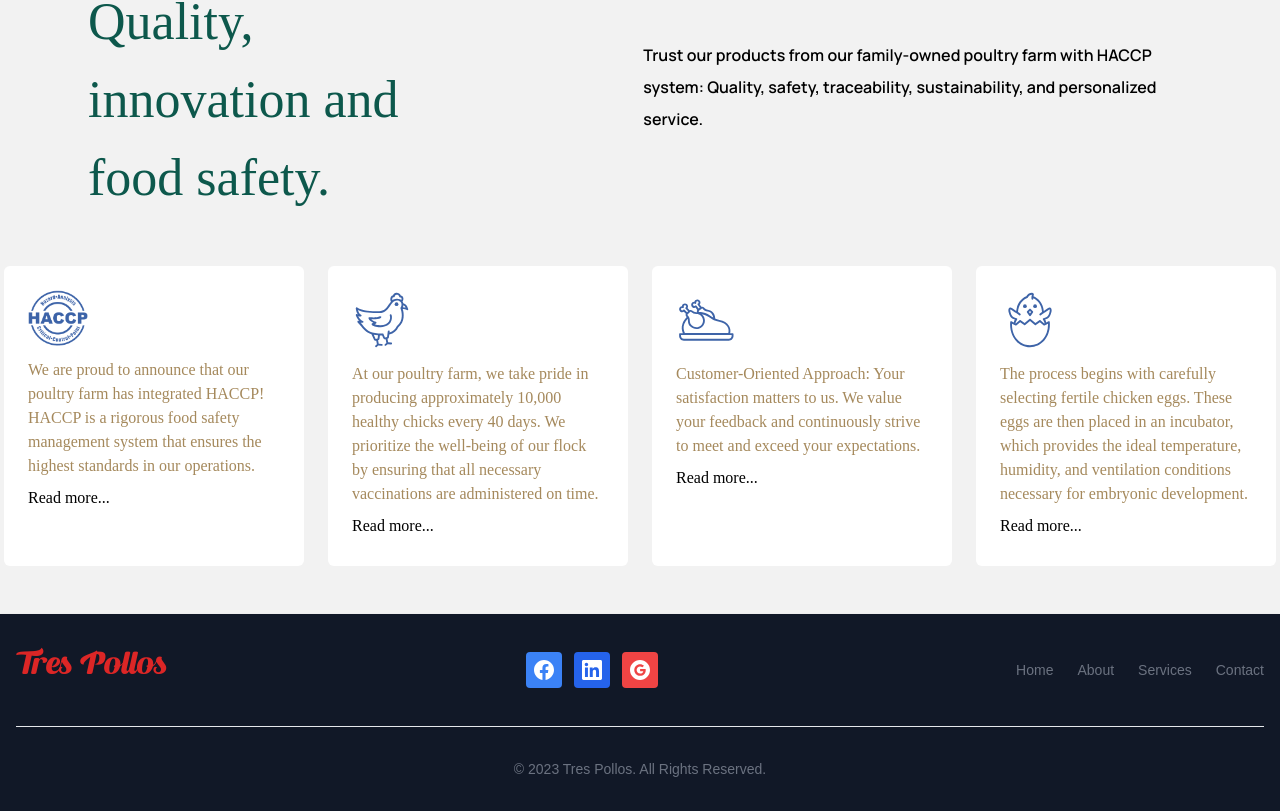
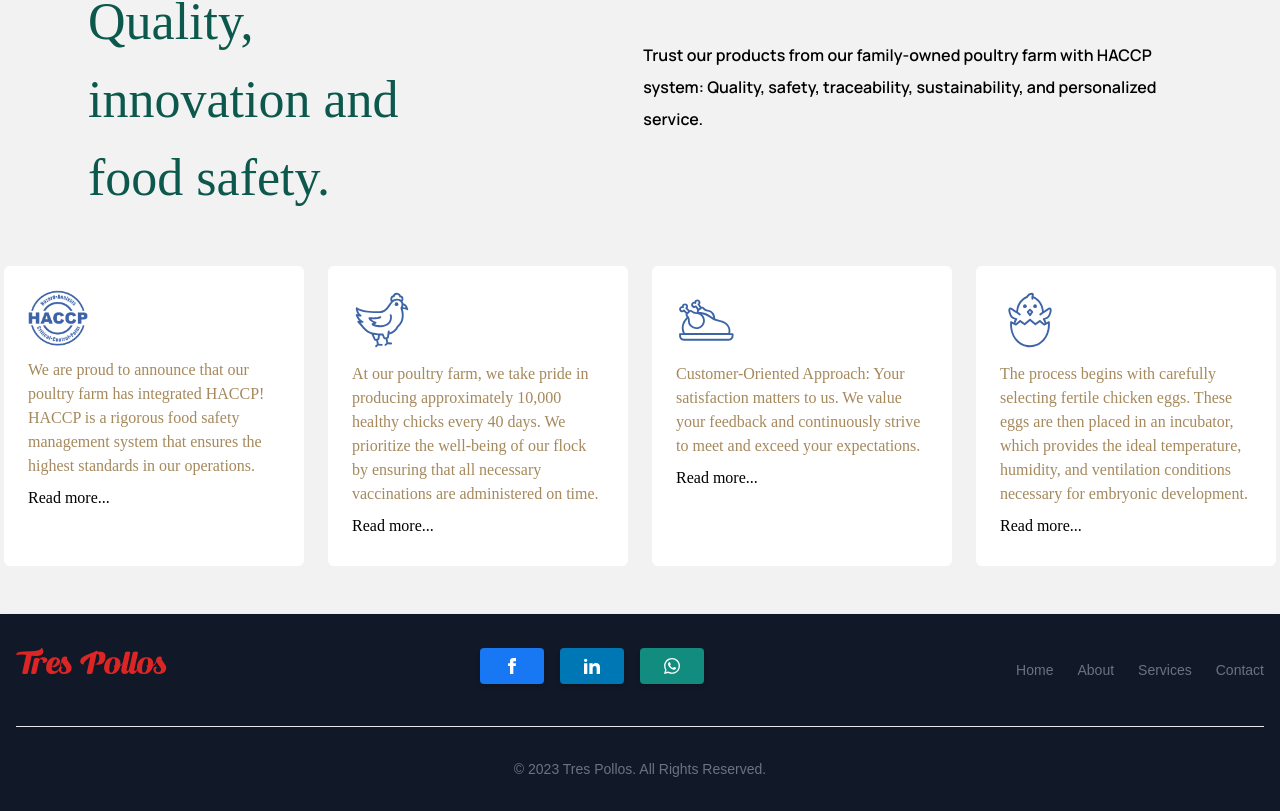
Before and after one commit to sttttack/tres-pollos-landing-page, a React (Vite) app: page / in a window 1280 px wide. Shown: the part 867-1678 px from the top of the page. Built offline with nearby package versions, Linux system fonts and the light colour scheme; a web font is replaced by a local one.

Commit message:
repalce social media icons

```diff
--- a/src/components/ContactComponent.tsx
+++ b/src/components/ContactComponent.tsx
@@ -9,7 +9,7 @@
           backgroundImage: `url(${Board})`,
         }}
       >
-        <div className="container mt-[30vh] flex my-24 mx-auto md:px-6 lg:w-[1440px]">
+        <div className="container mt-[30vh] flex my-24 mx-auto md:px-6 lg:w-[1440px] animate-slideUp">
           <div className="container px-6 md:px-12">
             <div className="block rounded-lg bg-[hsla(0,0%,100%,0.8)] px-6 py-12 shadow-[0_2px_15px_-3px_rgba(0,0,0,0.07),0_10px_20px_-2px_rgba(0,0,0,0.04)] dark:bg-[hsla(0,0%,5%,0.7)] dark:shadow-black/20 md:py-16 md:px-12 -mt-[100px] backdrop-blur-[30px]">
               <div className="flex flex-wrap">
--- a/src/components/FooterComponent.tsx
+++ b/src/components/FooterComponent.tsx
@@ -6,44 +6,50 @@
       <div className="w-full max-w-screen-xl mx-auto p-4 md:py-8">
         <div className="sm:flex sm:items-center sm:justify-between">
           <h3 className="text-3xl mb-3 font-osita text-red-600">Tres Pollos</h3>
-          <div className={`flex gap-3 mb-4 md:mb-0`}>
-            <button className="bg-blue-500 p-2 font-semibold text-white inline-flex items-center space-x-2 rounded">
+          <div className={`flex gap-4 mb-4 md:mb-0`}>
+            <button
+              type="button"
+              data-te-ripple-init
+              data-te-ripple-color="light"
+              className="mb-2 inline-block bg-[#1877f2] rounded px-6 py-2.5 text-xs font-medium uppercase leading-normal text-white shadow-md transition duration-150 ease-in-out hover:shadow-lg focus:shadow-lg focus:outline-none focus:ring-0 active:shadow-lg"
+            >
               <svg
-                className="w-5 h-5 fill-current"
-                role="img"
                 xmlns="http://www.w3.org/2000/svg"
+                className="h-4 w-4"
+                fill="currentColor"
                 viewBox="0 0 24 24"
               >
-                <path d="M24 12.073c0-6.627-5.373-12-12-12s-12 5.373-12 12c0 5.99 4.388 10.954 10.125 11.854v-8.385H7.078v-3.47h3.047V9.43c0-3.007 1.792-4.669 4.533-4.669 1.312 0 2.686.235 2.686.235v2.953H15.83c-1.491 0-1.956.925-1.956 1.874v2.25h3.328l-.532 3.47h-2.796v8.385C19.612 23.027 24 18.062 24 12.073z" />
+                <path d="M9 8h-3v4h3v12h5v-12h3.642l.358-4h-4v-1.667c0-.955.192-1.333 1.115-1.333h2.885v-5h-3.808c-3.596 0-5.192 1.583-5.192 4.615v3.385z" />
               </svg>
             </button>
-            <button className="bg-blue-600 p-2 font-semibold text-white inline-flex items-center space-x-2 rounded">
+            <button
+              type="button"
+              data-te-ripple-init
+              data-te-ripple-color="light"
+              className="mb-2 inline-block bg-[#0077b5] rounded px-6 py-2.5 text-xs font-medium uppercase leading-normal text-white shadow-md transition duration-150 ease-in-out hover:shadow-lg focus:shadow-lg focus:outline-none focus:ring-0 active:shadow-lg"
+            >
               <svg
-                className="w-5 h-5 fill-current"
-                role="img"
-                viewBox="0 0 256 256"
                 xmlns="http://www.w3.org/2000/svg"
+                className="h-4 w-4"
+                fill="currentColor"
+                viewBox="0 0 24 24"
               >
-                <g>
-                  <path d="M218.123122,218.127392 L180.191928,218.127392 L180.191928,158.724263 C180.191928,144.559023 179.939053,126.323993 160.463756,126.323993 C140.707926,126.323993 137.685284,141.757585 137.685284,157.692986 L137.685284,218.123441 L99.7540894,218.123441 L99.7540894,95.9665207 L136.168036,95.9665207 L136.168036,112.660562 L136.677736,112.660562 C144.102746,99.9650027 157.908637,92.3824528 172.605689,92.9280076 C211.050535,92.9280076 218.138927,118.216023 218.138927,151.114151 L218.123122,218.127392 Z M56.9550587,79.2685282 C44.7981969,79.2707099 34.9413443,69.4171797 34.9391618,57.260052 C34.93698,45.1029244 44.7902948,35.2458562 56.9471566,35.2436736 C69.1040185,35.2414916 78.9608713,45.0950217 78.963054,57.2521493 C78.9641017,63.090208 76.6459976,68.6895714 72.5186979,72.8184433 C68.3913982,76.9473153 62.7929898,79.26748 56.9550587,79.2685282 M75.9206558,218.127392 L37.94995,218.127392 L37.94995,95.9665207 L75.9206558,95.9665207 L75.9206558,218.127392 Z M237.033403,0.0182577091 L18.8895249,0.0182577091 C8.57959469,-0.0980923971 0.124827038,8.16056231 -0.001,18.4706066 L-0.001,237.524091 C0.120519052,247.839103 8.57460631,256.105934 18.8895249,255.9977 L237.033403,255.9977 C247.368728,256.125818 255.855922,247.859464 255.999,237.524091 L255.999,18.4548016 C255.851624,8.12438979 247.363742,-0.133792868 237.033403,0.000790807055"></path>
-                </g>
+                <path d="M4.98 3.5c0 1.381-1.11 2.5-2.48 2.5s-2.48-1.119-2.48-2.5c0-1.38 1.11-2.5 2.48-2.5s2.48 1.12 2.48 2.5zm.02 4.5h-5v16h5v-16zm7.982 0h-4.968v16h4.969v-8.399c0-4.67 6.029-5.052 6.029 0v8.399h4.988v-10.131c0-7.88-8.922-7.593-11.018-3.714v-2.155z" />
               </svg>
             </button>
-            <button className="bg-red-500 p-2 font-semibold text-white inline-flex items-center space-x-2 rounded">
+            <button
+              type="button"
+              data-te-ripple-init
+              data-te-ripple-color="light"
+              className="mb-2 inline-block bg-[#128c7e] rounded px-6 py-2.5 text-xs font-medium uppercase leading-normal text-white shadow-md transition duration-150 ease-in-out hover:shadow-lg focus:shadow-lg focus:outline-none focus:ring-0 active:shadow-lg"
+            >
               <svg
                 xmlns="http://www.w3.org/2000/svg"
-                aria-hidden="true"
-                role="img"
-                className="w-5"
-                preserveAspectRatio="xMidYMid meet"
+                className="h-4 w-4"
+                fill="currentColor"
                 viewBox="0 0 24 24"
               >
-                <g fill="none">
-                  <path
-                    d="M12 0C5.372 0 0 5.373 0 12s5.372 12 12 12c6.627 0 12-5.373 12-12S18.627 0 12 0zm.14 19.018c-3.868 0-7-3.14-7-7.018c0-3.878 3.132-7.018 7-7.018c1.89 0 3.47.697 4.682 1.829l-1.974 1.978v-.004c-.735-.702-1.667-1.062-2.708-1.062c-2.31 0-4.187 1.956-4.187 4.273c0 2.315 1.877 4.277 4.187 4.277c2.096 0 3.522-1.202 3.816-2.852H12.14v-2.737h6.585c.088.47.135.96.135 1.474c0 4.01-2.677 6.86-6.72 6.86z"
-                    fill="currentColor"
-                  />
-                </g>
+                <path d="M.057 24l1.687-6.163c-1.041-1.804-1.588-3.849-1.587-5.946.003-6.556 5.338-11.891 11.893-11.891 3.181.001 6.167 1.24 8.413 3.488 2.245 2.248 3.481 5.236 3.48 8.414-.003 6.557-5.338 11.892-11.893 11.892-1.99-.001-3.951-.5-5.688-1.448l-6.305 1.654zm6.597-3.807c1.676.995 3.276 1.591 5.392 1.592 5.448 0 9.886-4.434 9.889-9.885.002-5.462-4.415-9.89-9.881-9.892-5.452 0-9.887 4.434-9.889 9.884-.001 2.225.651 3.891 1.746 5.634l-.999 3.648 3.742-.981zm11.387-5.464c-.074-.124-.272-.198-.57-.347-.297-.149-1.758-.868-2.031-.967-.272-.099-.47-.149-.669.149-.198.297-.768.967-.941 1.165-.173.198-.347.223-.644.074-.297-.149-1.255-.462-2.39-1.475-.883-.788-1.48-1.761-1.653-2.059-.173-.297-.018-.458.13-.606.134-.133.297-.347.446-.521.151-.172.2-.296.3-.495.099-.198.05-.372-.025-.521-.075-.148-.669-1.611-.916-2.206-.242-.579-.487-.501-.669-.51l-.57-.01c-.198 0-.52.074-.792.372s-1.04 1.016-1.04 2.479 1.065 2.876 1.213 3.074c.149.198 2.095 3.2 5.076 4.487.709.306 1.263.489 1.694.626.712.226 1.36.194 1.872.118.571-.085 1.758-.719 2.006-1.413.248-.695.248-1.29.173-1.414z" />
               </svg>
             </button>
           </div>
```
